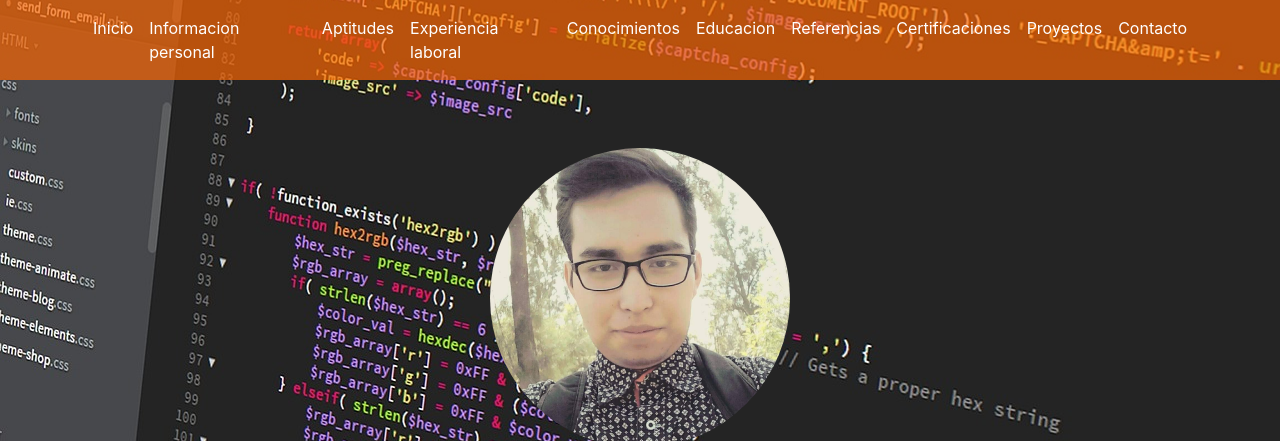
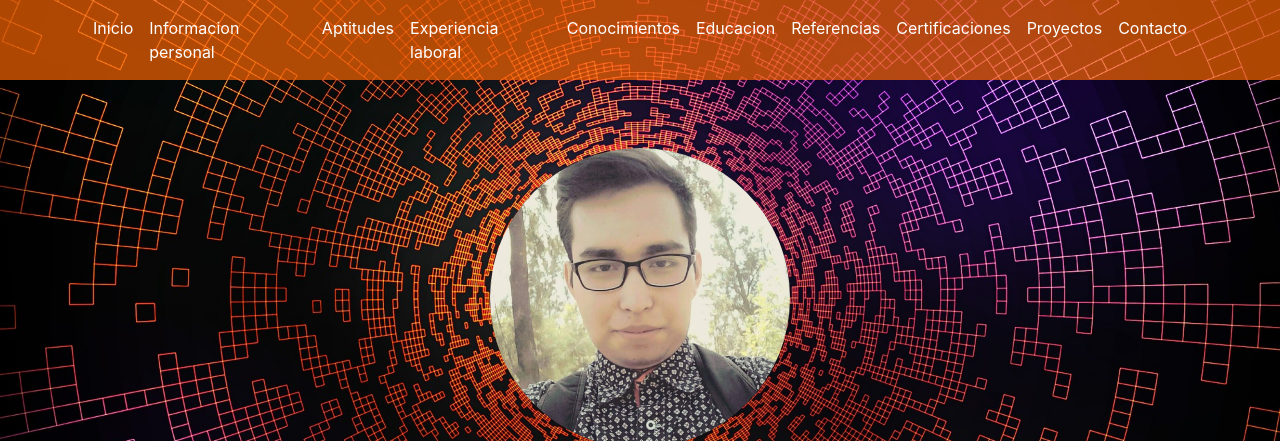
Before and after one commit to Luis-540/LuisGuerreroCV, a plain HTML site: page index.html in a window 1280 px wide. Shown: the top 441 px of the page. Drawn offline with nearby package versions, Linux system fonts and the light colour scheme; a script that the page names is missing.

Commit message:
Update estilo.css

```diff
--- a/css/estilo.css
+++ b/css/estilo.css
@@ -20,7 +20,7 @@ a:hover{
 }
 
 #container{
-    background-image: url("/img/fondo.jpg");
+    background-image: url("/img/fondo2.jpg");
     background-position: center;
     background-attachment: fixed;
     background-size: cover;
```
